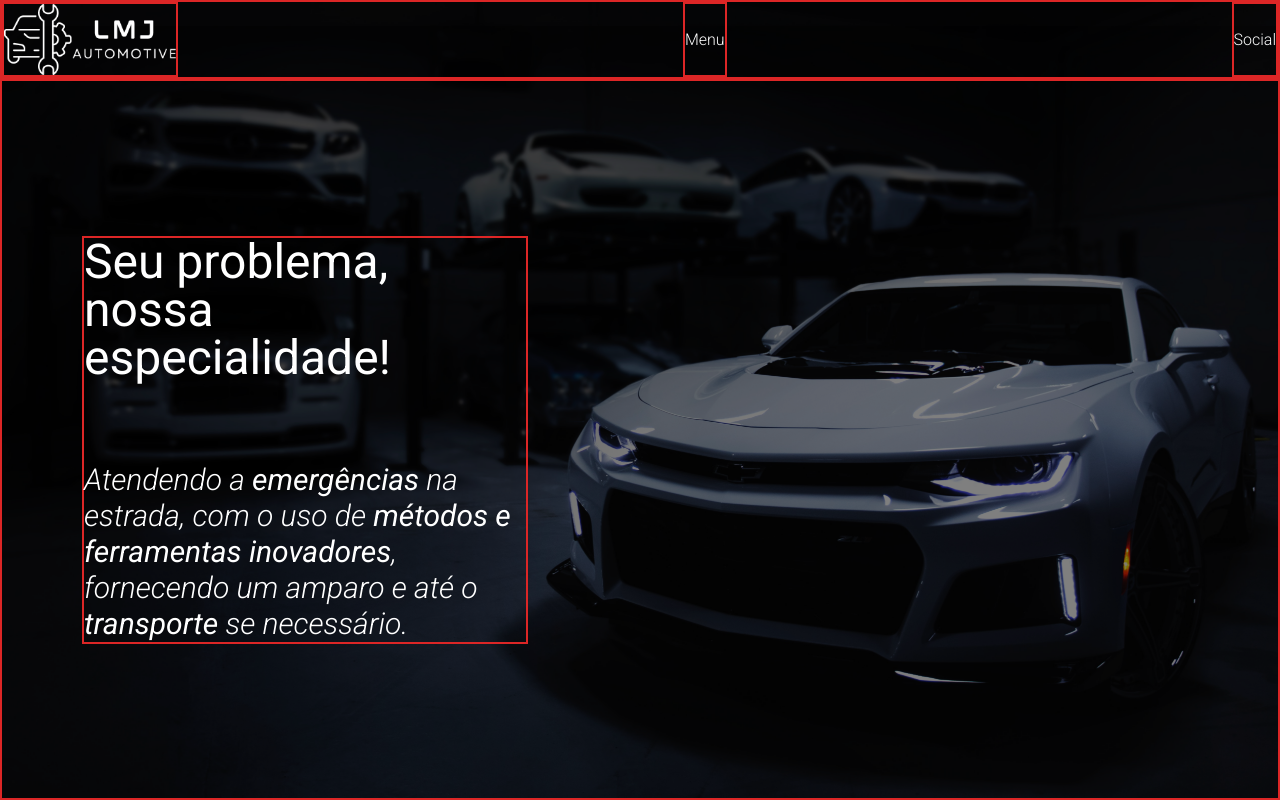
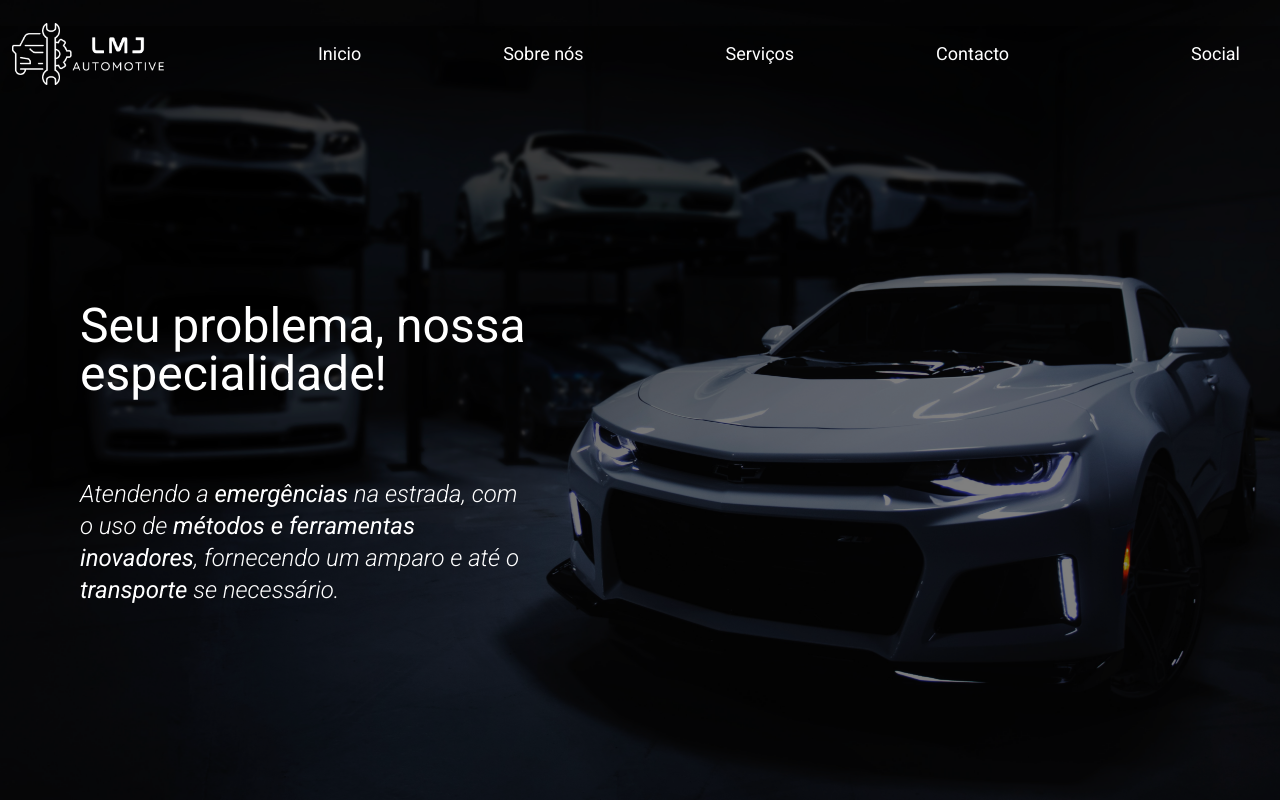
Before and after one commit to mateusfg7/lmj-automotive, a Next.js app: page / in a window 1280 px wide. Built offline with nearby package versions, Linux system fonts and the light colour scheme.

Commit message:
feat: update header

```diff
--- a/src/pages/index.tsx
+++ b/src/pages/index.tsx
@@ -5,8 +5,8 @@ const Home: NextPage = () => {
   return (
     <div>
       <div className='h-screen flex flex-col text-white bg-[url("/img/background.jpg")] bg-fixed bg-center bg-no-repeat bg-cover'>
-        <header className='border-red-600 border-2 bg-[rgba(0,0,0,0.5)] flex justify-between'>
-          <div className='border-red-600 border-2 max-w-[11rem] flex items-center justify-center'>
+        <header className='bg-[rgba(0,0,0,0.5)] flex justify-between font-normal text-lg'>
+          <div className='max-w-[11rem] p-3 flex items-center justify-center'>
             <Image
               src='/img/logo.png'
               width={95.44}
@@ -24,15 +24,28 @@ const Home: NextPage = () => {
               title='Logo'
             />
           </div>
-          <div className='border-red-600 border-2 flex items-center justify-center'>
-            Menu
+          <div className='flex-1 flex items-center'>
+            <nav className='flex-1'>
+              <ul className='flex justify-evenly'>
+                <li>
+                  <a href='#'>Inicio</a>
+                </li>
+                <li>
+                  <a href='#'>Sobre nós</a>
+                </li>
+                <li>
+                  <a href='#'>Serviços</a>
+                </li>
+                <li>
+                  <a href='#'>Contacto</a>
+                </li>
+              </ul>
+            </nav>
           </div>
-          <div className='border-red-600 border-2 flex items-center justify-center'>
-            Social
-          </div>
+          <div className='flex items-center justify-center p-10'>Social</div>
         </header>
-        <main className='border-red-600 border-2 bg-[rgba(0,0,0,0.5)] flex-1 flex flex-col justify-center p-20'>
-          <div className='border-red-600 border-2 w-2/5 text-3xl'>
+        <main className='bg-[rgba(0,0,0,0.5)] flex-1 flex flex-col justify-center p-20'>
+          <div className='w-2/5 text-2xl'>
             <h1 className='font-normal text-5xl mb-20'>
               Seu problema, nossa especialidade!
             </h1>
```
